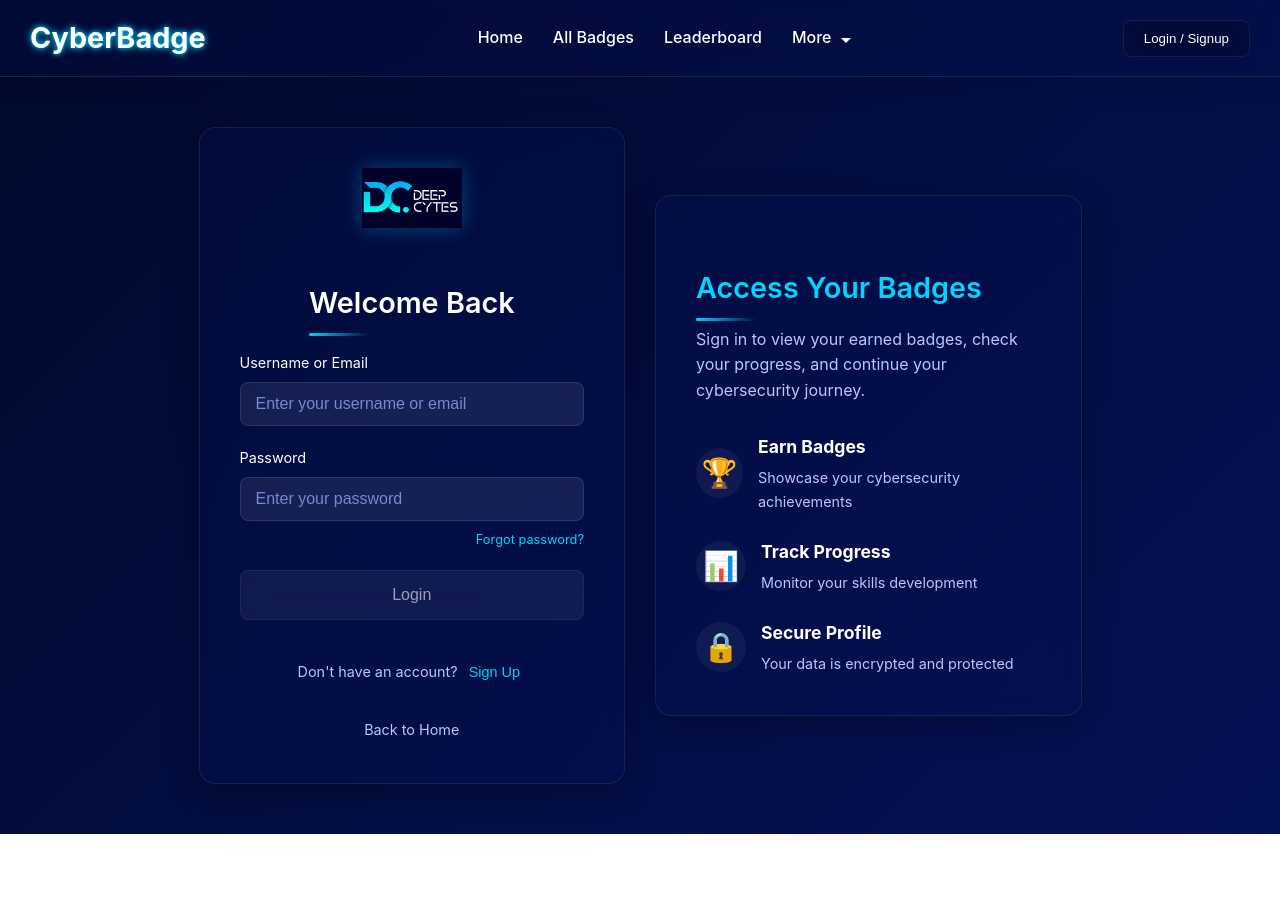
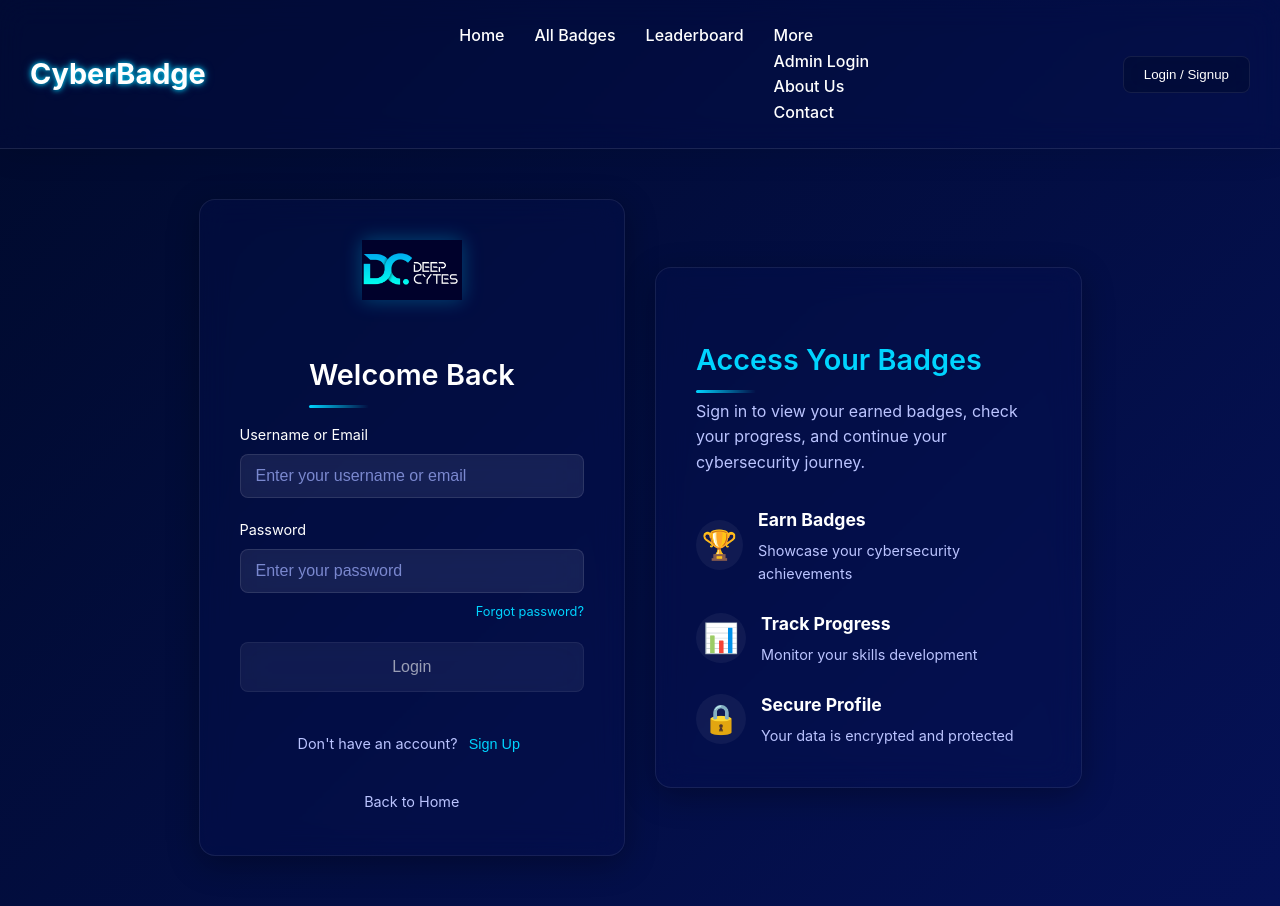
Before and after one commit to ManavStud/Badge-Viewer, a React (Create React App) app in the folder new/my-app/: page /login in a window 1280 px wide. Both pictures are taken after a click on the element "More". Before the commit the page ends 834 px from the top, so only its background shows below. Built offline with nearby package versions, Linux system fonts and the light colour scheme.

Commit message:
Update Navbar.js

```diff
--- a/new/my-app/src/components/Navbar.js
+++ b/new/my-app/src/components/Navbar.js
@@ -54,32 +54,32 @@ const Navbar = () => {
 
 
             {/* Dropdown menu */}
-            <li className="dropdown">
+            <li className="dropdown1">
               <span onClick={() => setDropdownOpen(!dropdownOpen)}>
-                More <i className="dropdown-icon"></i>
+                More <i className="dropdown-icon1"></i>
               </span>
               {dropdownOpen && (
-                <div className="dropdown-menu">
+                <div className="dropdown-menu1">
                   <div
-                    className="dropdown-item"
+                    className="dropdown-item1"
                     onClick={() => {
                       navigate("/about");
                       setDropdownOpen(false);
                     }}
                   >
                   <div
-                    className="dropdown-item"
+                    className="dropdown-item1"
                     onClick={() => {
                       navigate("/admin/login");
                       setDropdownOpen(false);
                     }}
                     >
-                    Admin Login
+                  Admin Login
                   </div>
                     About Us
                   </div>
                   <div
-                    className="dropdown-item"
+                    className="dropdown-item1"
                     onClick={() => {
                       navigate("/contact");
                       setDropdownOpen(false);
@@ -89,7 +89,7 @@ const Navbar = () => {
                   </div>
                   {isLoggedIn && (
                     <div
-                      className="dropdown-item"
+                      className="dropdown-item1"
                       onClick={() => {
                         navigate("/admin/badges");
                         setDropdownOpen(false);
```
